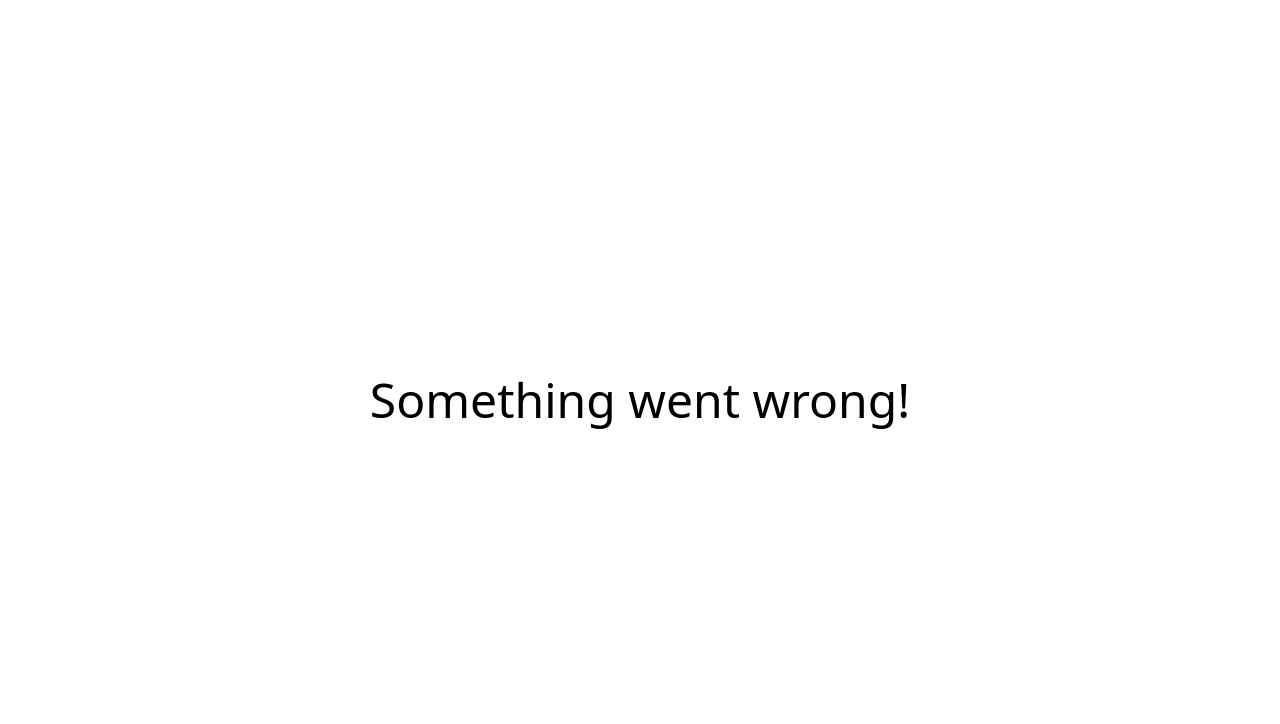
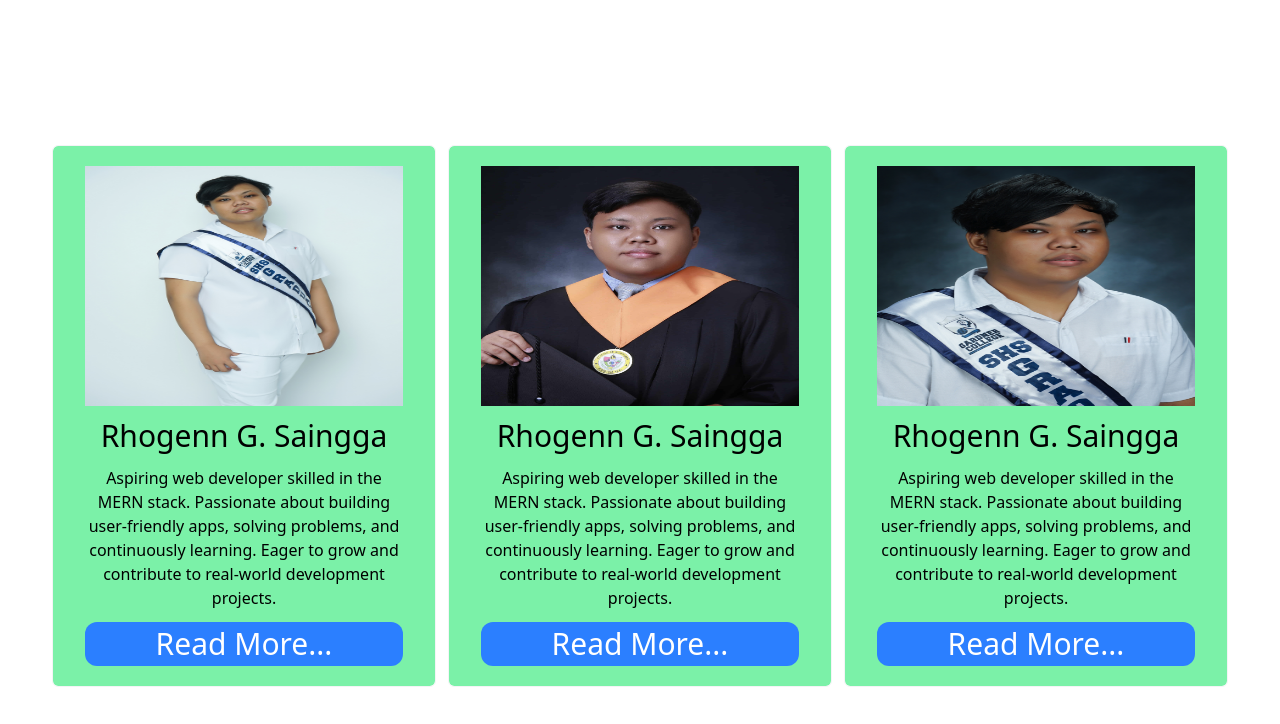
Before and after one commit to ManaChanCoder/react-challenge, a React (Vite) app: page / in a window 1280 px wide. Shown: the top 724 px of the page. Built offline with nearby package versions, Linux system fonts and the light colour scheme.

Commit message:
Styled Profile Card

```diff
--- a/src/App.jsx
+++ b/src/App.jsx
@@ -1,12 +1,12 @@
 import React from "react";
 
 // components
+import ProfileCard from "./components/ProfileCard";
 
 const App = () => {
-  throw new Error("Simulated Crash");
   return (
     <div className="p-4">
-      <div className=""></div>
+      <ProfileCard />
     </div>
   );
 };
--- a/src/components/ErrorBoundary.jsx
+++ /dev/null
@@ -1,29 +0,0 @@
-import { Component } from "react";
-
-class ErrorBoundary extends Component {
-  constructor(props) {
-    super(props);
-    this.state = { hasError: false };
-  }
-
-  static getDerivedStateFromError(error) {
-    return { hasError: true };
-  }
-
-  componentDidCatch(error, errorInfo) {
-    console.log(`Error Caught by ErrorBoundary: ${error}`);
-    console.log(`Component Stack Trace: ${errorInfo}`);
-  }
-
-  render() {
-    if (this.state.hasError) {
-      return (
-        <div className="w-full h-screen flex justify-center items-center">
-          <p className="text-5xl">Something went wrong!</p>
-        </div>
-      );
-    }
-    return this.props.children;
-  }
-}
-export default ErrorBoundary;
--- /dev/null
+++ b/src/components/ProfileCard.jsx
@@ -0,0 +1,73 @@
+import React from "react";
+
+// component
+import GradPic1 from "../asset/Grad Pic - Toga.jpg";
+import GradPic2 from "../asset/SAINGGA, RHOGENN 1-5r 4-2r DSC00580.jpg";
+import GradPic3 from "../asset/SAINGGA, RHOGENN 1-8r 4-2r DSC03001.jpg";
+// import ProfileCardStyle from "./ProfileCardStyle"; not used for the meantime
+
+const ProfileCard = () => {
+  return (
+    <div className="w-full h-screen flex justify-center items-center">
+      <div className="flex gap-3">
+        <div className="px-8 py-5 w-96 bg-green-300 rounded-md bg-clip-padding backdrop-filter backdrop-blur-sm bg-opacity-10 border border-gray-100">
+          <img
+            src={GradPic2}
+            alt="My Graduation Pic-1"
+            className="w-full h-60"
+          />
+          <h3 className="my-3 text-3xl text-center">Rhogenn G. Saingga</h3>
+          <span className="text-center block">
+            Aspiring web developer skilled in the MERN stack. Passionate about
+            building user-friendly apps, solving problems, and continuously
+            learning. Eager to grow and contribute to real-world development
+            projects.
+          </span>
+          <button className="text-3xl bg-blue-500 hover:bg-blue-600 cursor-pointer text-white rounded-xl w-full py-1 mt-3">
+            Read More...
+          </button>
+        </div>
+
+        <div className="px-8 py-5 w-96 bg-green-300 rounded-md bg-clip-padding backdrop-filter backdrop-blur-sm bg-opacity-10 border border-gray-100">
+          <img
+            src={GradPic1}
+            alt="My Graduation Pic-1"
+            className="w-full h-60"
+          />
+          <h3 className="my-3 text-3xl text-center">Rhogenn G. Saingga</h3>
+          <span className="text-center block">
+            Aspiring web developer skilled in the MERN stack. Passionate about
+            building user-friendly apps, solving problems, and continuously
+            learning. Eager to grow and contribute to real-world development
+            projects.
+          </span>
+          <button className="text-3xl bg-blue-500 hover:bg-blue-600 cursor-pointer text-white rounded-xl w-full py-1 mt-3">
+            Read More...
+          </button>
+        </div>
+
+        <div className="px-8 py-5 w-96 bg-green-300 rounded-md bg-clip-padding backdrop-filter backdrop-blur-sm bg-opacity-10 border border-gray-100">
+          <img
+            src={GradPic3}
+            alt="My Graduation Pic-1"
+            className="w-full h-60"
+          />
+          <h3 className="my-3 text-3xl text-center">Rhogenn G. Saingga</h3>
+          <span className="text-center block">
+            Aspiring web developer skilled in the MERN stack. Passionate about
+            building user-friendly apps, solving problems, and continuously
+            learning. Eager to grow and contribute to real-world development
+            projects.
+          </span>
+          <button className="text-3xl bg-blue-500 hover:bg-blue-600 cursor-pointer text-white rounded-xl w-full py-1 mt-3">
+            Read More...
+          </button>
+        </div>
+
+        {/* <ProfileCardStyle /> */}
+      </div>
+    </div>
+  );
+};
+
+export default ProfileCard;
--- /dev/null
+++ b/src/components/ProfileCardStyle.jsx
@@ -0,0 +1,21 @@
+import React from "react";
+import "./profilecard.css";
+import GradPic1 from "../asset/Grad Pic - Toga.jpg";
+
+const ProfileCardStyle = () => {
+  return (
+    <div className="main-container">
+      <img src={GradPic1} alt="My Graduation Pic-1" className="grad-img" />
+      <h3 className="title">Rhogenn G. Saingga</h3>
+      <span className="bio">
+        Motivated and detail-oriented web developer with MERN stack skills.
+        Passionate about learning, building user-centered applications, and
+        growing in tech. Always eager to face new challenges and contribute to
+        meaningful projects.
+      </span>
+      <button className="read-btn">Read More...</button>
+    </div>
+  );
+};
+
+export default ProfileCardStyle;
--- /dev/null
+++ b/src/components/profilecard.css
@@ -0,0 +1,29 @@
+.main-container {
+  padding: 1.25rem 2rem;
+  width: 24rem;
+  background: green;
+  border-radius: 6px;
+}
+.grad-img {
+  width: 100%;
+  height: 15rem;
+}
+.title {
+  text-align: center;
+  margin: 0.75rem 0;
+  font-size: 1.875rem;
+}
+.bio {
+  text-align: center;
+  display: block;
+}
+.read-btn {
+  font-size: 30px;
+  background: blue;
+  cursor: pointer;
+  color: white;
+  border-radius: 12px;
+  width: 100%;
+  padding: 4px 0;
+  margin: 0.75rem 0;
+}
--- a/src/main.jsx
+++ b/src/main.jsx
@@ -2,12 +2,9 @@ import { StrictMode } from "react";
 import { createRoot } from "react-dom/client";
 import "./index.css";
 import App from "./App.jsx";
-import ErrorBoundary from "./components/ErrorBoundary.jsx";
 
 createRoot(document.getElementById("root")).render(
   <StrictMode>
-    <ErrorBoundary>
-      <App />
-    </ErrorBoundary>
+    <App />
   </StrictMode>
 );
```
Also changed, not shown: src/asset/SAINGGA, RHOGENN 1-5r 4-2r DSC00580.jpg (added), src/asset/SAINGGA, RHOGENN 1-8r 4-2r DSC03001.jpg (added).
